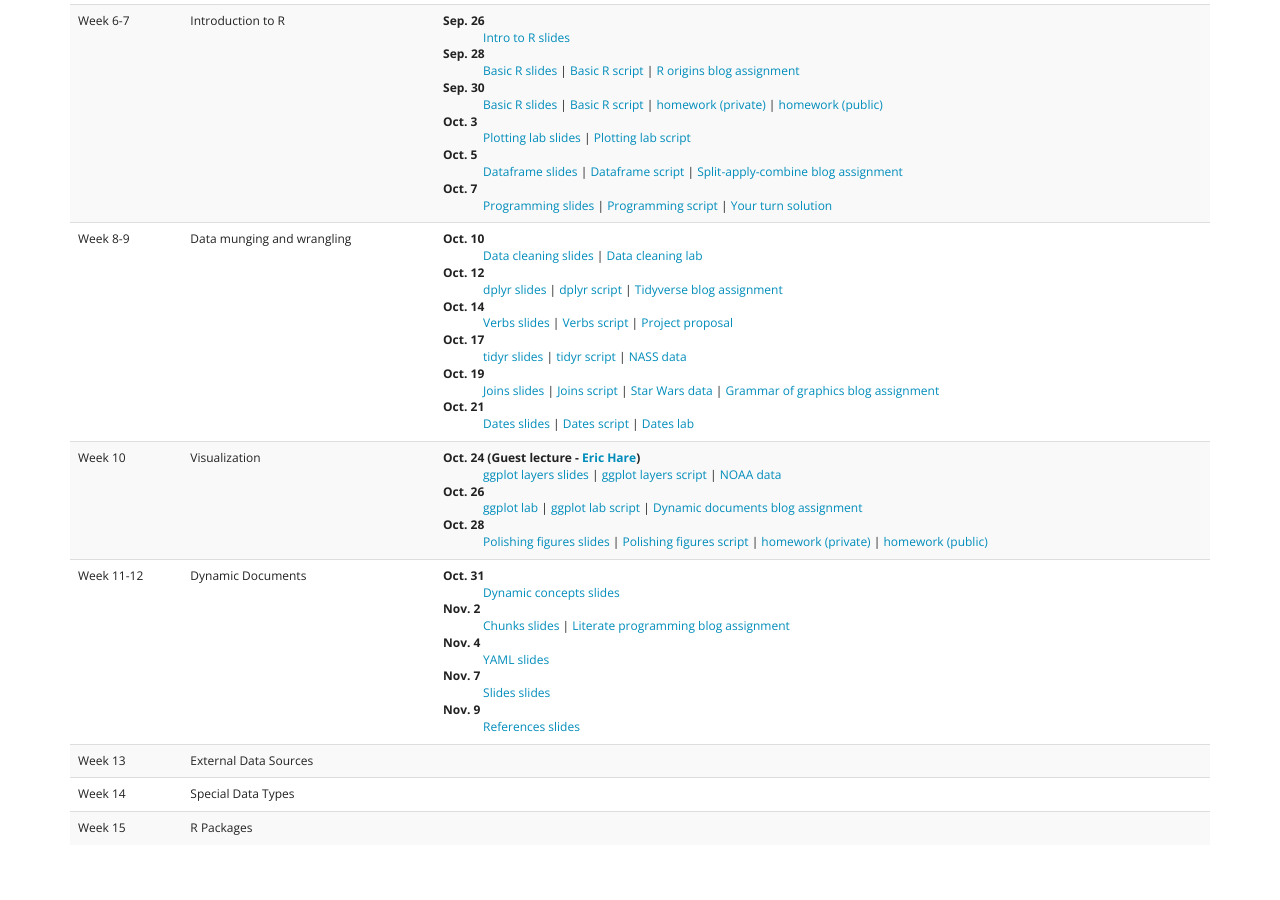
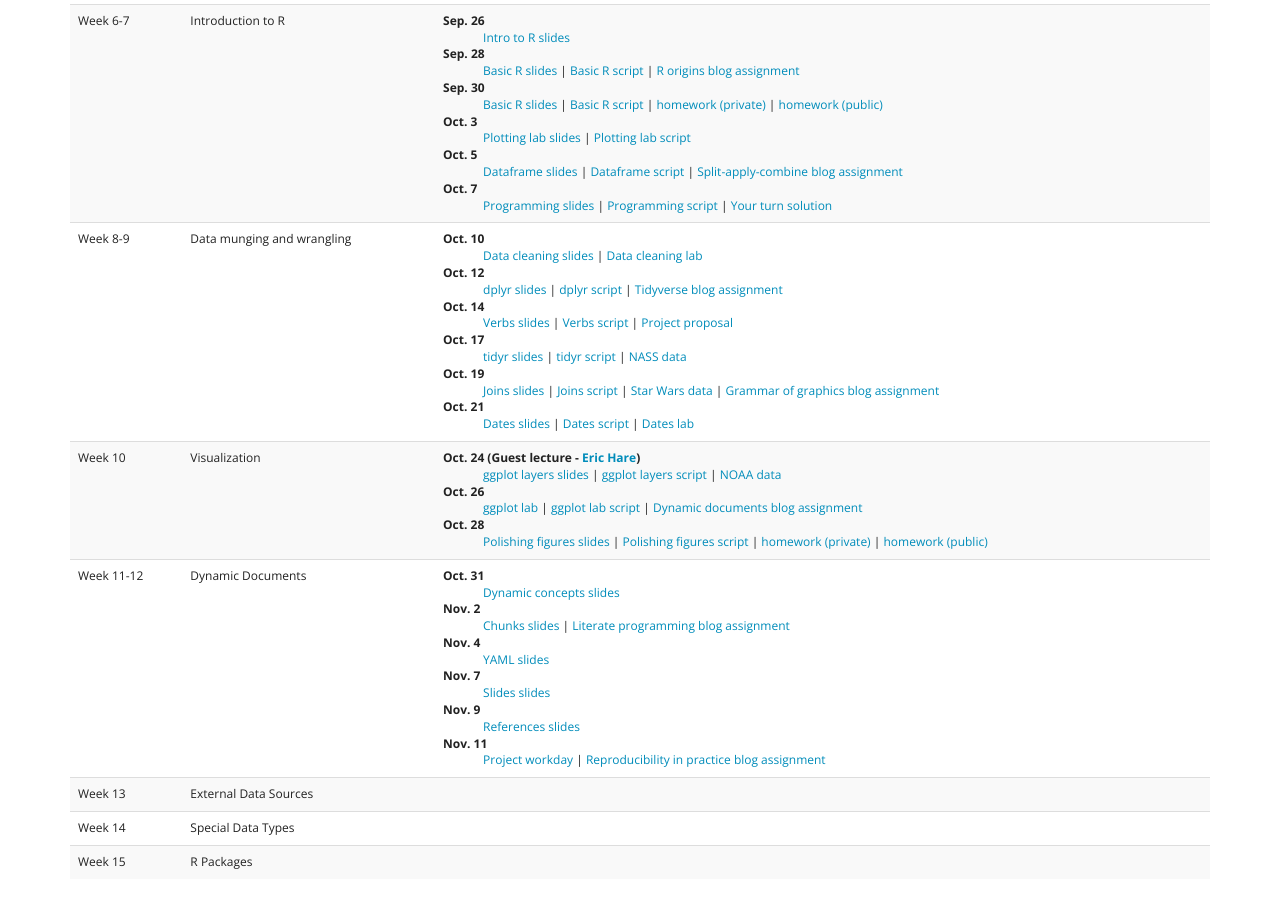
Before and after one commit to agron590-ISU/agron590-ISU.github.io, a Jekyll site: the page built from syllabus.html, in a window 1280 px wide and 900 px high, scrolled down 722 px. Built offline with Jekyll 4.4.1, drawn with Linux system fonts in a browser that asks for light colours; before the commit the page ends 1588 px from its top, so only the background shows below that.

Commit message:
Added the 11th link.

```diff
--- a/syllabus.html
+++ b/syllabus.html
@@ -73,7 +73,7 @@ The full syllabus is available <a href="http://agron590-isu.github.io/materials/
           <dt>Sep. 21</dt>
           <dd><a href="../materials/week_05/design/slides_database_design.html" target=_blank>Database design slides</a> | <a href="https://github.com/agron590-ISU/blog/tree/master/05" target=_blank>Tidy data blog assignment</a></dd>
           <dt>Sep. 23</dt>
-          <dd><a href=".../materials/week_00/final-project/project-description.html" target=_blank>Project description</a></dd>
+          <dd><a href="http://agron590-isu.github.io/materials//week_00/final-project/project-description.html" target=_blank>Project description</a></dd>
           </dl>
         </td>
       </tr>
@@ -145,6 +145,8 @@ The full syllabus is available <a href="http://agron590-isu.github.io/materials/
           <dd><a href="../materials/week_12/rmd_slides/slides_slides.html" target=_blank>Slides slides</a></dd>
           <dt>Nov. 9</dt>
           <dd><a href="../materials/week_12/references/slides_references.html" target=_blank>References slides</a></dd>
+          <dt>Nov. 11</dt>
+          <dd><a href="http://agron590-isu.github.io/materials//week_00/final-project/project-description.html" target=_blank>Project workday</a> | <a href="https://github.com/agron590-ISU/blog/tree/master/12" target=_blank>Reproducibility in practice blog assignment</a></dd>
         </td>
       </tr>
       <tr>
```
